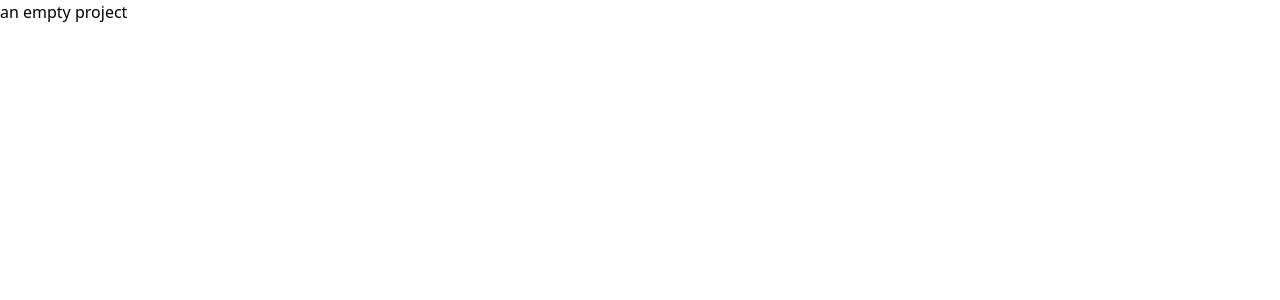
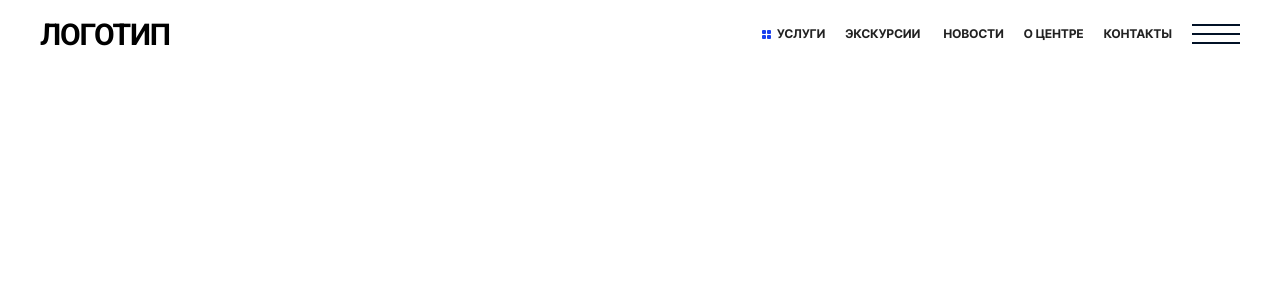
Before and after one commit to saakivnzechad/Simple-Header, a React (Vite) app: page / in a window 1280 px wide. Shown: the top 300 px of the page. Built offline with nearby package versions, Linux system fonts and the light colour scheme.

Commit message:
Feat: add static header layout. Set up a custom tailwind style system.

```diff
--- a/src/App.tsx
+++ b/src/App.tsx
@@ -1,12 +1,17 @@
-import './App.css'
+import { Header } from './components/Header';
+// import { Menu } from './components/Menu';
+import './index.css'
 
 function App() {
-
   return (
-    <div>
-      <p className="">an empty project</p>
-    </div>
-  )
+    <>
+      <Header />
+      <main className="pt-14 tablet:pt-17 desktop:pt-30">
+        <div className="h-screen bg-white">
+        </div>
+      </main>
+    </>
+  );
 }
 
-export default App
+export default App;
--- /dev/null
+++ b/src/components/Header.tsx
@@ -0,0 +1,43 @@
+export function Header() {
+  return (
+    <header className="fixed top-0 left-0 z-50 w-full bg-white">
+      <div className="w-full max-w-432 px-5 py-2.5 tablet:px-10 desktop:px-15 desktop:py-7.5 mx-auto">
+        <div className="flex items-center justify-between">
+          <a href="/" aria-label="На главную" className="font-roboto text-2xl uppercase leading-9 -tracking-2 tablet:text-3xl tablet:leading-11.25 desktop:text-4xl desktop:leading-13.5">Логотип</a>
+          <div className="flex w-fit items-center justify-between gap-x-5 desktop:gap-x-[3.9rem]">
+            <nav aria-label="Основная навигация" className="hidden tablet:flex mt-0.5">
+              <ul className="flex gap-x-5 font-inter text-xs font-bold uppercase tracking-1 text-link-inactive desktop:gap-x-[3.9rem] desktop:text-nav desktop:leading-nav">
+                <li className="flex flex-row items-center gap-1.5 border-b-2 border-white transition-colors hover:border-black hover:text-black">
+                  <div className="grid grid-cols-2 grid-rows-2 gap-px">
+                    <span className="block size-1 rounded-[1px] bg-accient"></span>
+                    <span className="block size-1 rounded-[1px] bg-accient"></span>
+                    <span className="row-start-2 block size-1 rounded-[1px] bg-accient"></span>
+                    <span className="row-start-2 block size-1 rounded-[1px] bg-accient"></span>
+                  </div>
+                  <a href="#">Услуги</a>
+                </li>
+                <li className="mr-0.75 border-b-2 border-white transition-colors hover:border-black hover:text-black">
+                  <a href="#">Экскурсии</a>
+                </li>
+                <li className="border-b-2 border-white transition-colors hover:border-black hover:text-black">
+                  <a href="#">Новости</a>
+                </li>
+                <li className="border-b-2 border-white transition-colors hover:border-black hover:text-black">
+                  <a href="#">О центре</a>
+                </li>
+                <li className="border-b-2 border-white transition-colors hover:border-black hover:text-black">
+                  <a href="#">Контакты</a>
+                </li>
+              </ul>
+            </nav>
+            <button type="button" aria-label="Открыть меню" aria-expanded="false" aria-controls="fullscreen-menu" className="group flex h-9 w-9 flex-col items-center justify-center gap-1.25 overflow-hidden tablet:h-12 tablet:w-12 tablet:gap-1.75 desktop:h-15 desktop:w-15 cursor-pointer">
+              <span className="block h-0.5 w-13 bg-background transition-all group-hover:-translate-y-0.5 group-hover:bg-black"></span>
+              <span className="block h-0.5 w-13 bg-background transition-all group-hover:bg-black"></span>
+              <span className="block h-0.5 w-13 bg-background transition-all group-hover:translate-y-0.5 group-hover:bg-black"></span>
+            </button>
+          </div>
+        </div>
+      </div>
+    </header>
+  );
+}
--- a/src/index.css
+++ b/src/index.css
@@ -1 +1,32 @@
+@import url('https://fonts.googleapis.com/css2?family=Roboto:wght@700&display=swap'); /*roboto font. Only bold not italic*/
+@import url('https://fonts.googleapis.com/css2?family=Inter+Tight:ital,wght@0,100..900;1,100..900&display=swap'); /*inter tight font. Full weights*/
+
 @import "tailwindcss";
+@tailwind utilities;
+
+@theme {
+  /* deleted a native breakpoints */
+  --breakpoint-*: initial;
+
+  /* custom breakpoints */
+  --breakpoint-mobile: 23.75rem;
+  --breakpoint-tablet: 64rem;
+  --breakpoint-desktop: 108rem;
+
+  /* custom fonts */
+  --font-roboto: "Roboto", sans-serif;
+  --font-inter: "Inter Tight", sans-serif;
+
+  /* custom colors palette */
+  --color-link-inactive: #222222;
+  --color-background: #011126;
+  --color-accient: #173EEE;
+
+  /* custom letter-spacing values */
+  --tracking-1: 0.02em;
+  --tracking-2: 0.04em;
+
+  /* custom values instead of magic values for this design system */
+  --text-nav: 0.9375rem;
+  --spacing-nav: 1.4375rem;
+}
```
Also changed, not shown: src/components/Menu.tsx (added).
